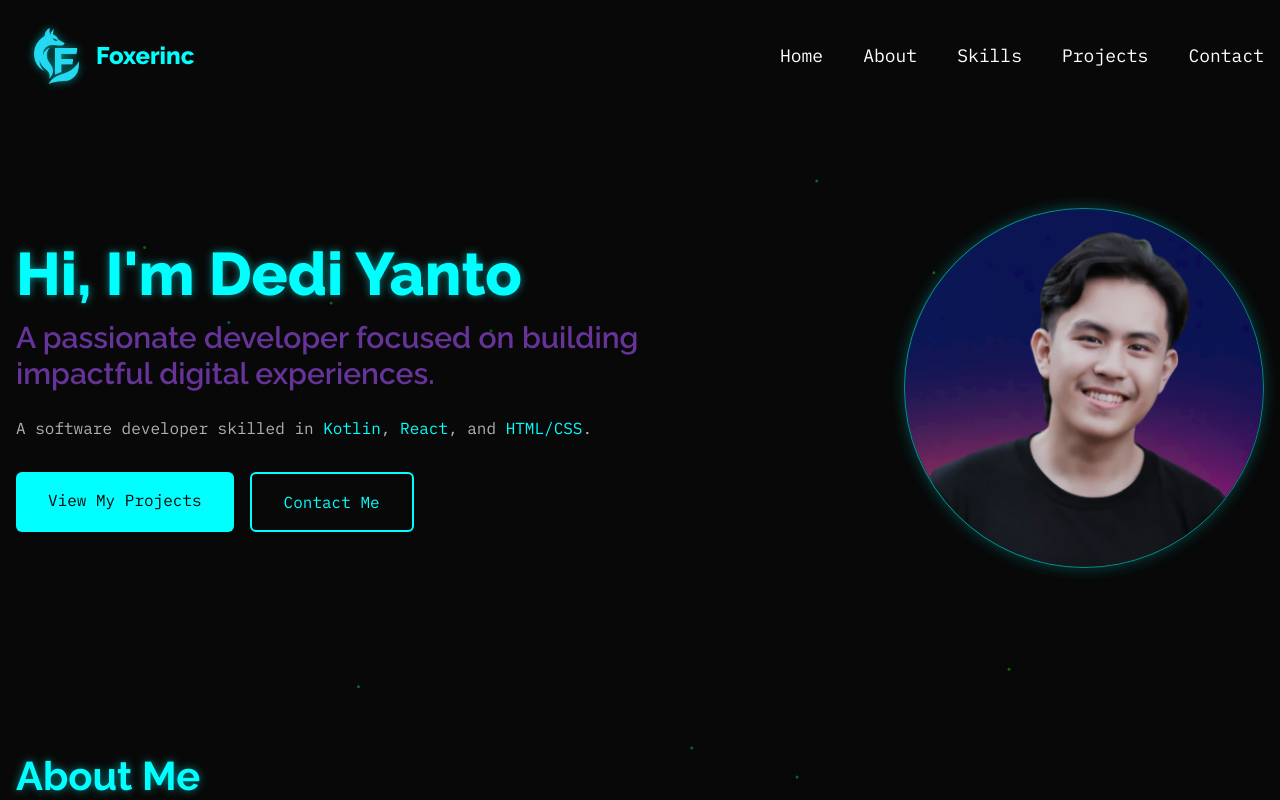
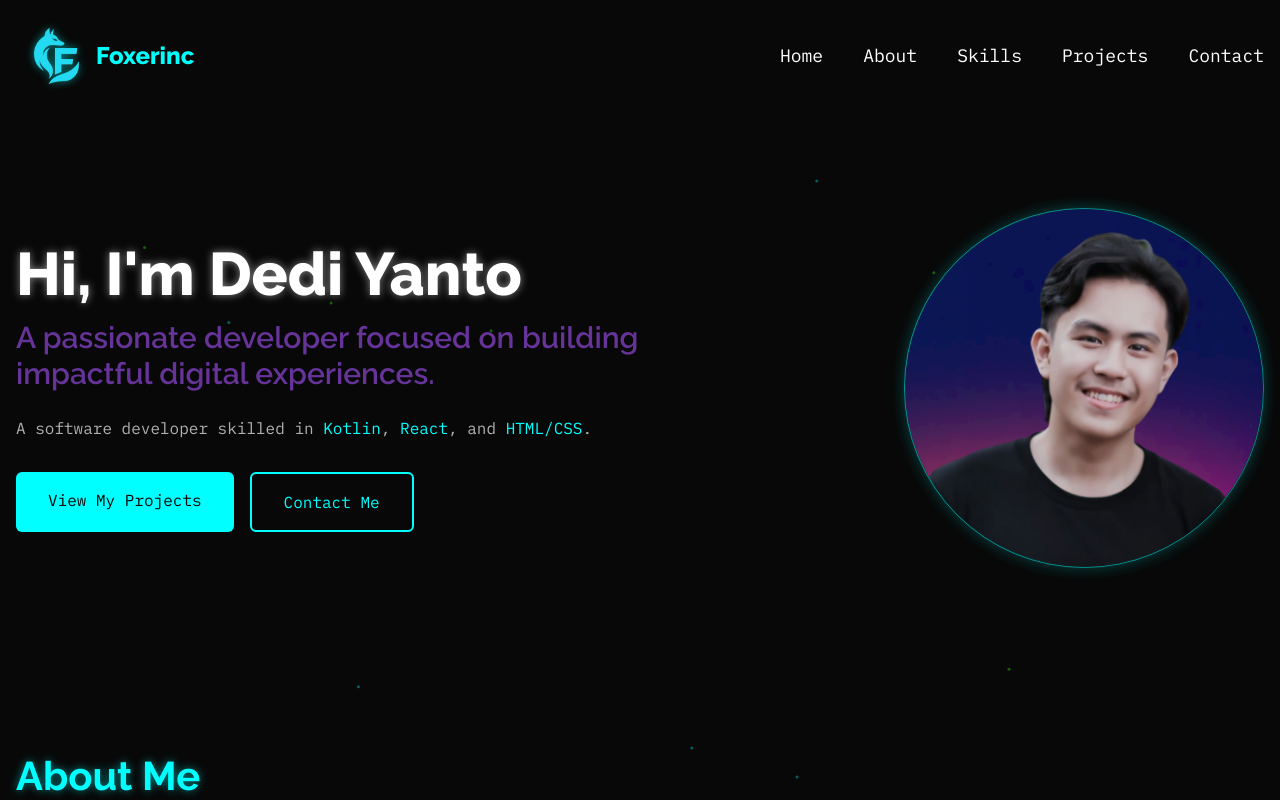
Before and after one commit to foxerinc/my-portfolio, a Next.js app: page / in a window 1280 px wide. Shown: the top 800 px of the page. Built offline with nearby package versions, Linux system fonts and the light colour scheme.

Commit message:
Update Hero.tsx
change glow and text color

```diff
--- a/src/components/Hero.tsx
+++ b/src/components/Hero.tsx
@@ -18,12 +18,12 @@ const Hero: React.FC = () => {
           transition={{ duration: 0.8 }}
         >
           <motion.h2
-            className="text-5xl xs:text-4xl md:text-6xl font-heading font-extrabold text-primary mb-4 [text-shadow:0_0_8px_rgba(0,255,255,0.5)]"
+            className="text-5xl xs:text-4xl md:text-6xl font-heading font-extrabold text-secondary mb-4 [text-shadow:0_0_8px_rgba(255,255,255,0.5)]"
             animate={{
               textShadow: [
-                '0 0 8px rgba(0,255,255,0.5)',
-                '0 0 12px rgba(0,255,255,0.7)',
-                '0 0 8px rgba(0,255,255,0.5)',
+                '0 0 8px rgba(255,255,255,0.5)',
+                '0 0 12px rgba(255,255,255,0.7)',
+                '0 0 8px rgba(255,255,255,0.5)',
               ],
               x: [0, 3, -3, 0],
             }}
```
